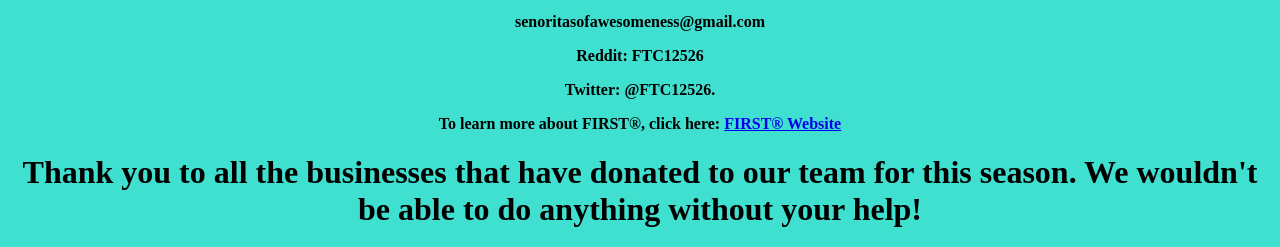
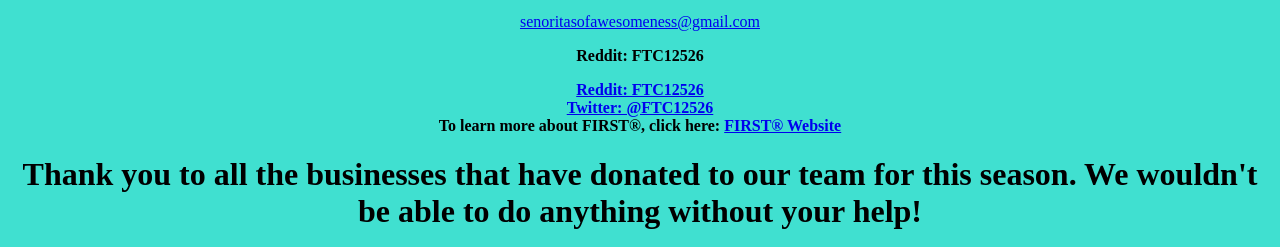
Before and after one commit to SenoritasOfAwesomeness/senoritasofawesomeness.github.io, a plain HTML site: page index.html in a window 1280 px wide. Shown: the part 1208-1455 px from the top of the page. Drawn offline with Linux system fonts and the light colour scheme.

Commit message:
Added email, twitter and reddit link

```diff
--- a/index.html
+++ b/index.html
@@ -28,9 +28,10 @@
 <center>	<img src= "gmail.png" width="10%"/> </center>
 <center>	<img src= "reddit.jpg" width="10%"/> </center>
   <center>	<img src= "twitter.jpg" width="10%"/> </center>
-<center> <p style="color:black"> <b> senoritasofawesomeness@gmail.com </p> </b> </center>
+<center> <p style="color:black"> <a href="mailto:senoritasofawesomeness@gmail.com" target="_top">senoritasofawesomeness@gmail.com</a> </center>
 <center> <p style="color: black"> <b> Reddit: FTC12526 </p> <b> </center>
-<p style="color: black"> <center> <b> Twitter: @FTC12526. </B> </P> </center>
+ <center> <b> <a href="  https://www.reddit.com/user/FTC12526"> Reddit: FTC12526 </a> </b> </center>
+<center> <b>	<a href="https://twitter.com/FTC12526 "> Twitter: @FTC12526  </a> </center> </b>
 <center>  To learn more about FIRST®, click here: <a href="https://www.firstinspires.org/"> FIRST® Website  </a> </h4> </center>
 <center>  <h1 style="color:black">Thank you to all the businesses that have donated to our team for this season. We wouldn't be able to do anything without your help!</footer> </h1>
 <left-side>	<img src= "lewis.jpg" width="35%"/> </left-side>
```
